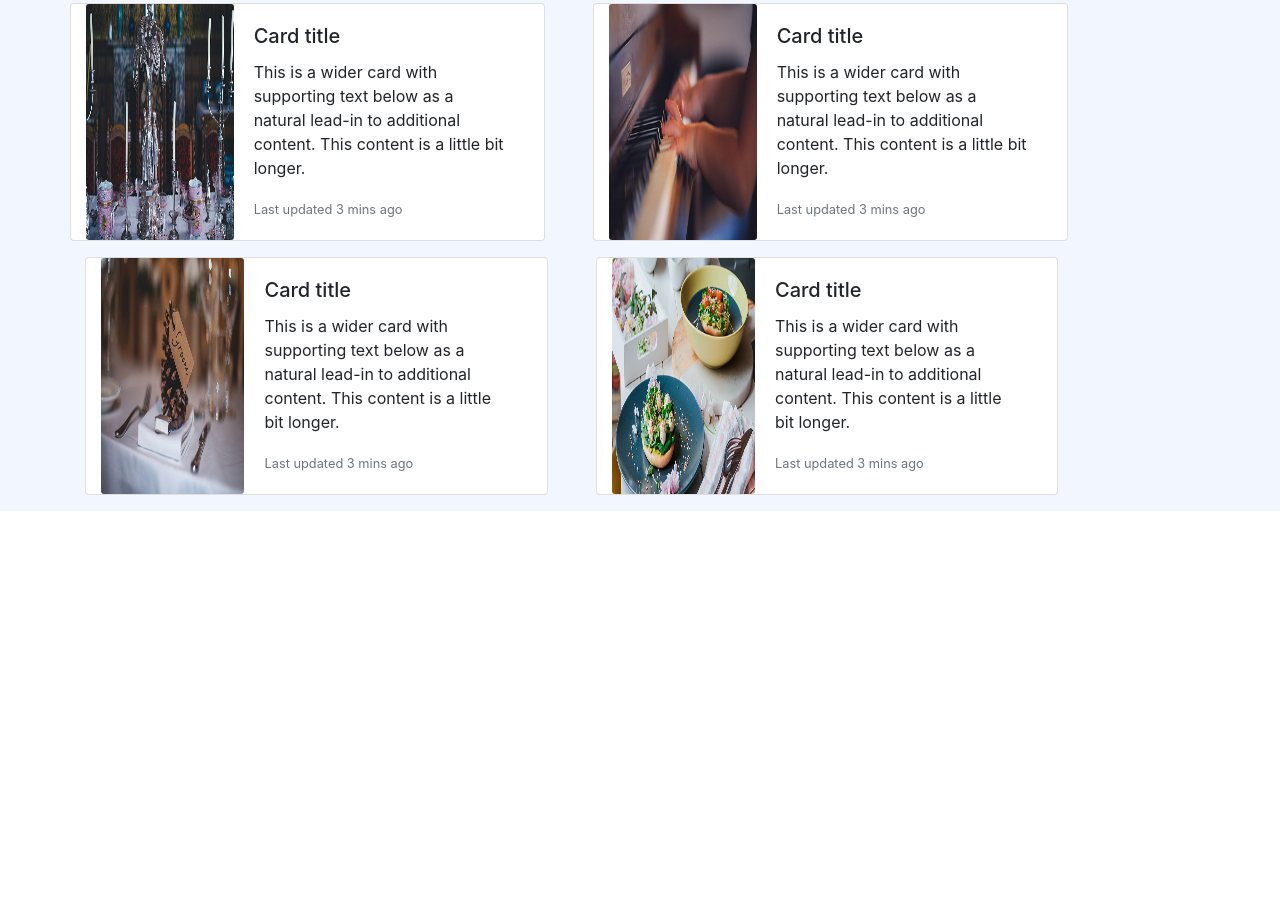
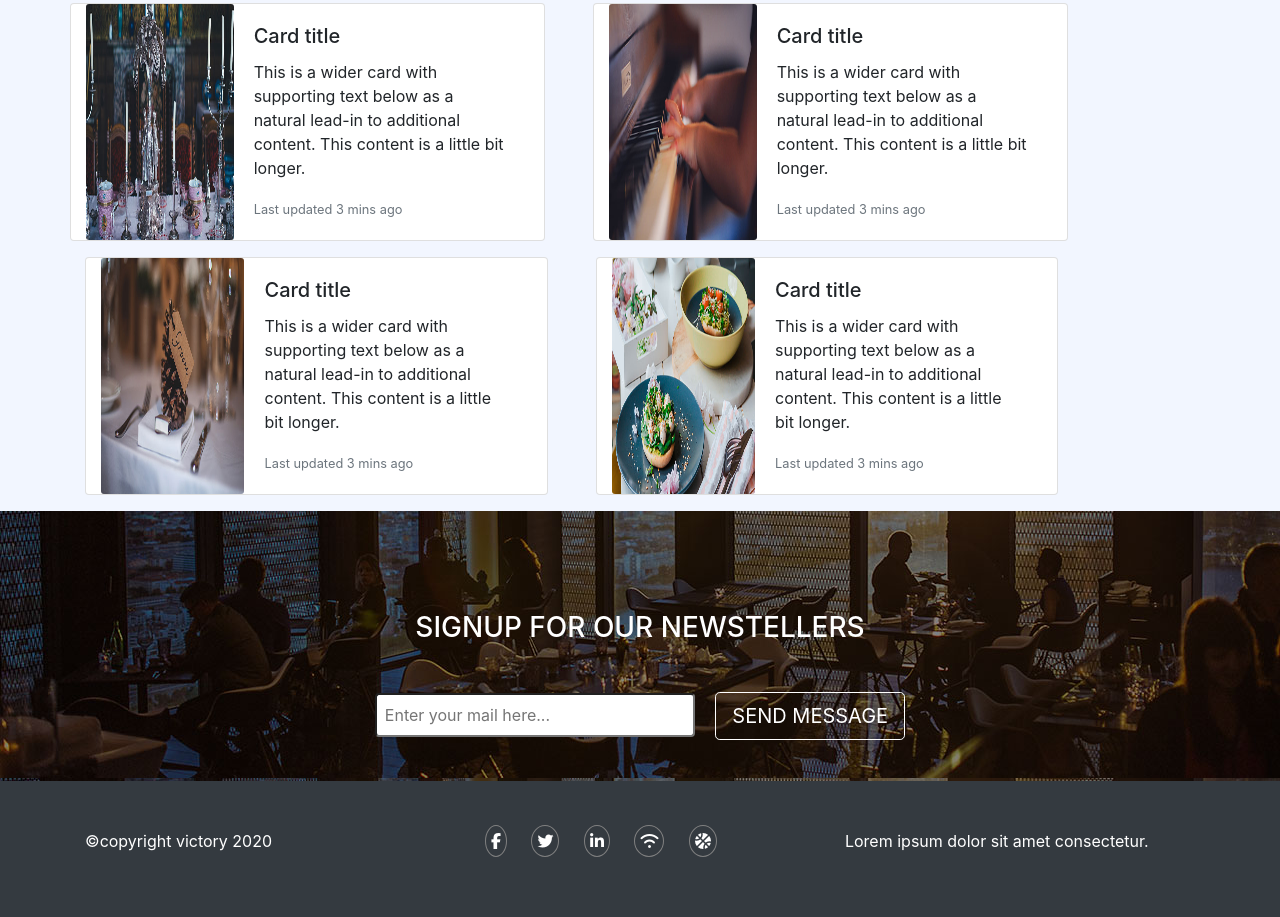
Before and after one commit to dio-br/html-sass-bootstrap-victory-miniprojet, a website: page index.html in a window 1280 px wide. Shown: the part 2895-3812 px from the top of the page. Before the commit the page ends 3406 px from the top, so only its background shows below. Drawn offline with nearby package versions, Linux system fonts and the light colour scheme; a web font is replaced by a local one.

Commit message:
footer fini

```diff
--- a/index.html
+++ b/index.html
@@ -232,6 +232,32 @@
       </div>
     </div>
     </section>
+    <footer>
+      <div class="img-footer text-white text-center">
+        <h3 class="mb-5">SIGNUP FOR OUR NEWSTELLERS</h3>
+        <input class=" rounded w-25 p-2" placeholder="Enter your mail here..." type="text">
+        <button type="button" class=" btn btn- btn-lg text-white border-white ml-3">SEND MESSAGE</button>
+      </div>
+      <div class=" test bg-dark p-5 text-white">
+        <div class="container">
+          <div class="row">
+            <div class="col-4">
+              <p>&copy;copyright victory 2020</p>
+            </div>
+            <div class="icon col-4 text-white">
+              <a href=""><i class="fab fa-facebook-f"></i></a>
+              <a href=""><i class="fab fa-twitter"></i></a>
+              <a href=""><i class="fab fa-linkedin-in"></i></a>
+              <a href=""><i class="fas fa-wifi"></i></a>
+              <a href=""><i class="fas fa-basketball-ball"></i></a>
+            </div>
+            <div class="col-4">
+              <p>Lorem ipsum dolor sit amet consectetur.</p>
+            </div>
+          </div>
+        </div>
+      </div>
+    </footer>
 
 
     <!-- script jquery -->
--- a/src/sass/modules/_footer.sass
+++ b/src/sass/modules/_footer.sass
@@ -0,0 +1,15 @@
+.img-footer
+    background-image: url("../img/signup-bg.jpg")
+    height: 270px
+    padding-top: 100px
+
+.test
+    .container
+        .row
+            .icon
+                a
+                    border: solid 1px gray
+                    border-radius: 50%
+                    padding: 5px
+                    margin-left: 20px
+                    color: white
--- a/src/sass/modules/_style.sass
+++ b/src/sass/modules/_style.sass
@@ -3,3 +3,5 @@
 @import ./_section2
 @import ./_section3
 @import ./_media
+@import ./_section4
+@import ./_footer
```
Also changed, not shown: public/css/app.css.
